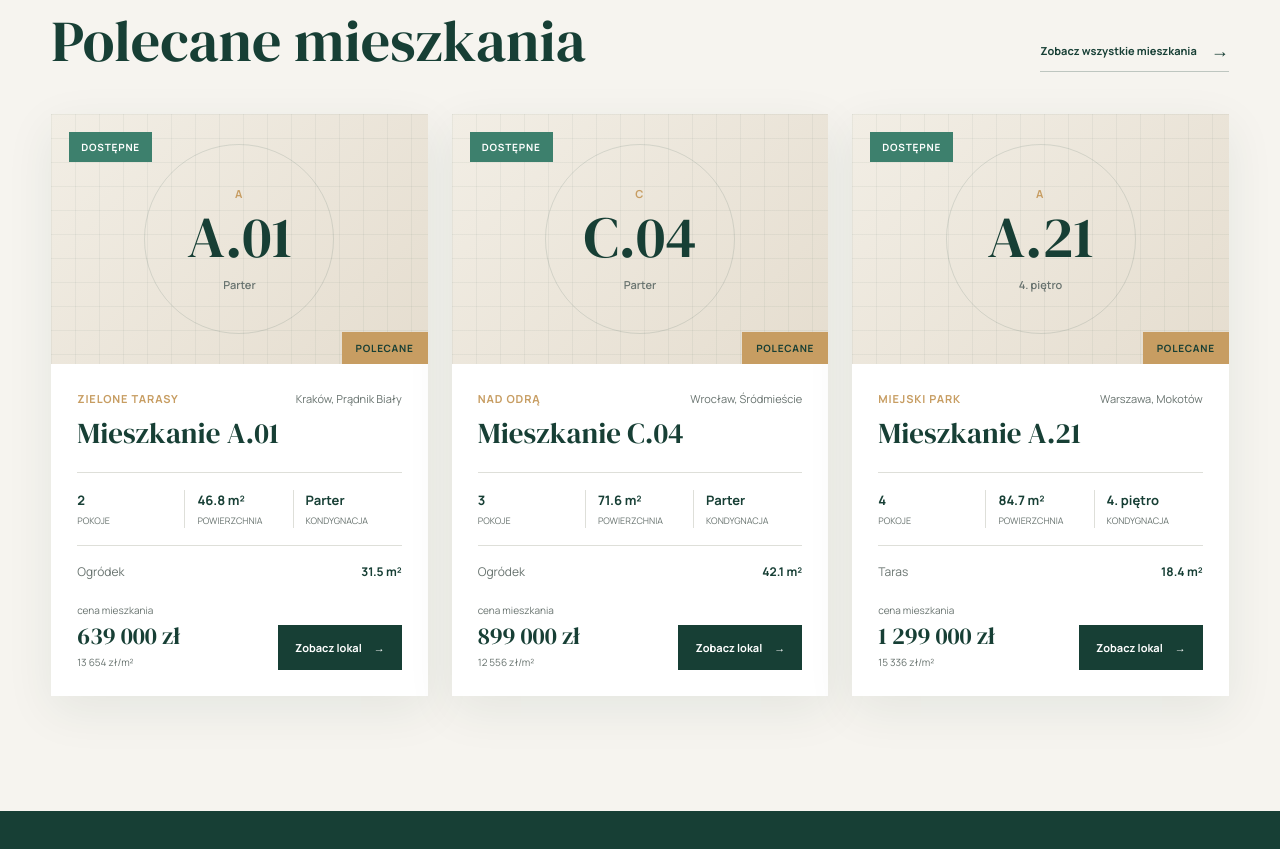
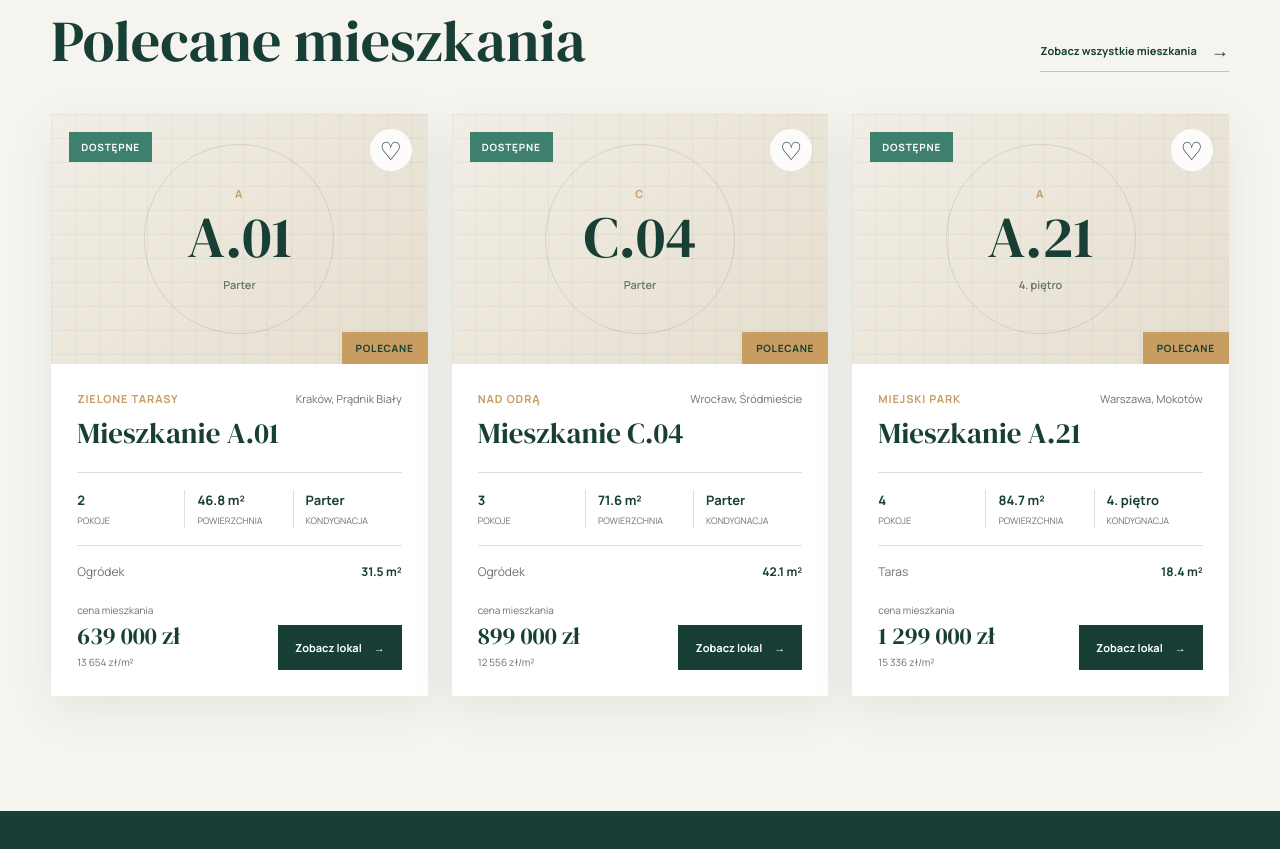
Before and after one commit to natalkakielbicka-coder/real-estate, a Vue app: page / in a window 1280 px wide. Shown: the part 1780-2629 px from the top of the page. Built offline with nearby package versions, Linux system fonts and the light colour scheme.

Commit message:
Add reusable favorite button

```diff
--- a/src/components/ApartmentCard.vue
+++ b/src/components/ApartmentCard.vue
@@ -10,6 +10,10 @@ import {
   formatPricePerMeter,
   getRoomsLabel
 } from '../utils/apartmentFormatters'
+import FavoriteButton from './FavoriteButton.vue'
+import { useFavorites } from '../composables/useFavorites'
+
+const { isFavorite, toggleFavorite } = useFavorites()
 
 defineProps({
   apartment: {
@@ -33,13 +37,12 @@ defineProps({
         {{ apartmentStatusLabels[apartment.status] }}
       </div>
 
-      <!-- <button
-        class="absolute top-[15px] right-4 z-[2] grid size-[42px] place-items-center rounded-full border-0 bg-white/90 text-[25px] leading-none text-brand transition-[color,transform] duration-200 hover:scale-[1.08] hover:text-[#a94d4d]"
-        type="button"
-        :aria-label="`Dodaj mieszkanie ${apartment.number} do ulubionych`"
-      >
-        ♡
-      </button> -->
+      <FavoriteButton
+        class="absolute top-[15px] right-4 z-[2]"
+        :is-favorite="isFavorite(apartment.id)"
+        :apartment-number="apartment.number"
+        @toggle="toggleFavorite(apartment.id)"
+      />
 
       <div class="relative z-[1] flex flex-col items-center">
         <span
--- /dev/null
+++ b/src/components/FavoriteButton.vue
@@ -0,0 +1,34 @@
+<script setup>
+defineProps({
+  isFavorite: {
+    type: Boolean,
+    default: false
+  },
+  apartmentNumber: {
+    type: String,
+    required: true
+  }
+})
+
+defineEmits(['toggle'])
+</script>
+
+<template>
+  <button
+    class="grid size-[42px] place-items-center rounded-full border-0 bg-white/90 text-[25px] leading-none transition-[color,transform] duration-200 hover:scale-[1.08] hover:text-[#a94d4d]"
+    :class="isFavorite ? 'text-[#a94d4d]' : 'text-brand'"
+    type="button"
+    :aria-label="
+      isFavorite
+        ? `Usuń mieszkanie ${apartmentNumber} z ulubionych`
+        : `Dodaj mieszkanie ${apartmentNumber} do ulubionych`
+    "
+    :aria-pressed="isFavorite"
+    :title="isFavorite ? 'Usuń z ulubionych' : 'Dodaj do ulubionych'"
+    @click="$emit('toggle')"
+  >
+    <span aria-hidden="true">
+      {{ isFavorite ? '♥' : '♡' }}
+    </span>
+  </button>
+</template>
```
